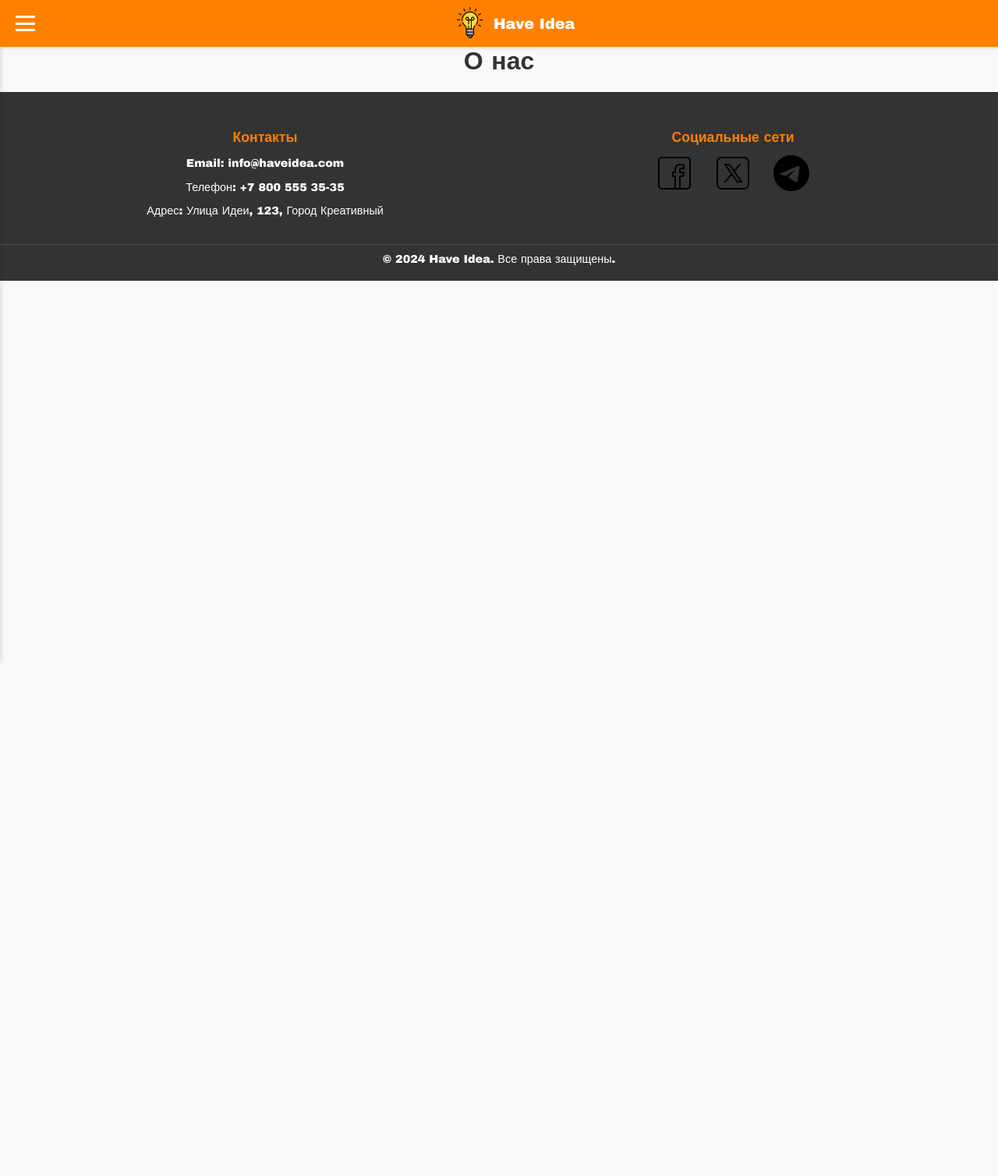
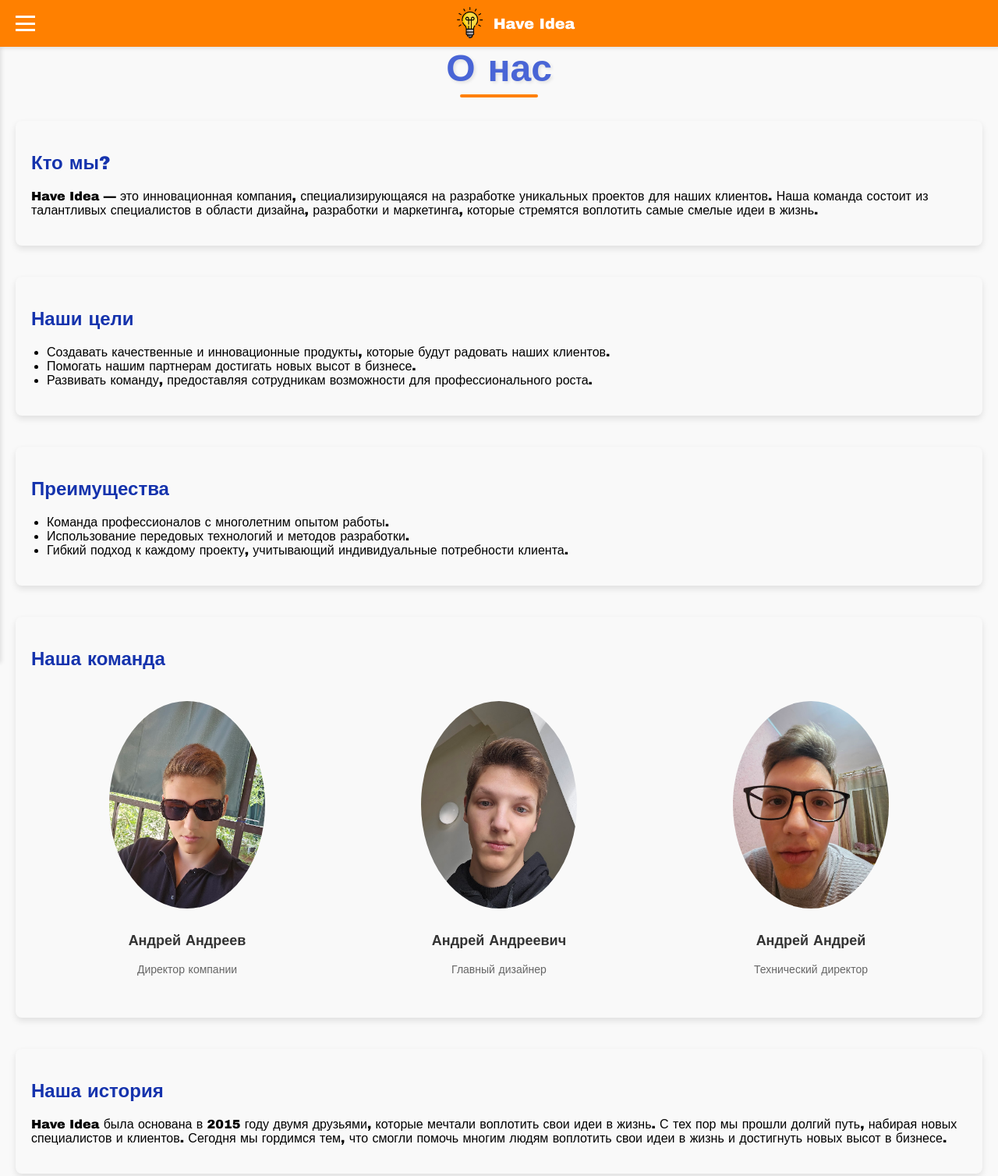
Before and after one commit to AndrewYL/crowd_web_project, a plain HTML site: page about.html in a window 1280 px wide. Shown: the top 1508 px of the page at 78% size. Before the commit the page ends 800 px from the top, so only its background shows below. Drawn offline with Linux system fonts and the light colour scheme.

Commit message:
Более менее готовый сайт

```diff
--- a/about.html
+++ b/about.html
@@ -5,7 +5,7 @@
   <meta name="viewport" content="width=device-width, initial-scale=1.0">
   <title>Have Idea</title>
   <link rel="stylesheet" href="static/styles/style.css">
-  <link rel="stylesheet" href="static/styles/create-projects.css">
+  <link rel="stylesheet" href="static/styles/about.css">
 </head>
 <body>
   <!-- Затемняющий фон -->
@@ -41,12 +41,59 @@
     </ul>
   </nav>
 
-
   <!-- Основной контент -->
   <main>
-   <h1>О нас</h1>
+    <h1>О нас</h1>
+    <section class="about-us">
+      <h2>Кто мы?</h2>
+      <p>Have Idea — это инновационная компания, специализирующаяся на разработке уникальных проектов для наших клиентов. Наша команда состоит из талантливых специалистов в области дизайна, разработки и маркетинга, которые стремятся воплотить самые смелые идеи в жизнь.</p>
+    </section>
+
+    <section class="our-goals">
+      <h2>Наши цели</h2>
+      <ul>
+        <li>Создавать качественные и инновационные продукты, которые будут радовать наших клиентов.</li>
+        <li>Помогать нашим партнерам достигать новых высот в бизнесе.</li>
+        <li>Развивать команду, предоставляя сотрудникам возможности для профессионального роста.</li>
+      </ul>
+    </section>
+
+    <section class="advantages">
+      <h2>Преимущества</h2>
+      <ul>
+        <li>Команда профессионалов с многолетним опытом работы.</li>
+        <li>Использование передовых технологий и методов разработки.</li>
+        <li>Гибкий подход к каждому проекту, учитывающий индивидуальные потребности клиента.</li>
+      </ul>
+    </section>
+
+    <section class="team">
+      <h2>Наша команда</h2>
+      <div class="team-members">
+        <div class="team-member">
+          <img src="static/images/20240511_111603.jpg" alt="Иван Иванов">
+          <h3>Андрей Андреев</h3>
+          <p>Директор компании</p>
+        </div>
+        <div class="team-member">
+          <img src="static/images/20240220_135732.jpg" alt="Мария Петрова">
+          <h3>Андрей Андреевич</h3>
+          <p>Главный дизайнер</p>
+        </div>
+        <div class="team-member">
+          <img src="static/images/20240113_182024.jpg" alt="Алексей Сидоров">
+          <h3>Андрей Андрей</h3>
+          <p>Технический директор</p>
+        </div>
+      </div>
+    </section>
+
+    <section class="history">
+      <h2>Наша история</h2>
+      <p>Have Idea была основана в 2015 году двумя друзьями, которые мечтали воплотить свои идеи в жизнь. С тех пор мы прошли долгий путь, набирая новых специалистов и клиентов. Сегодня мы гордимся тем, что смогли помочь многим людям воплотить свои идеи в жизнь и достигнуть новых высот в бизнесе.</p>
+    </section>
   </main>
-
+  <a href="#" class="scroll-up" id="scrollUp"></a>
   <!-- Футер -->
   <footer>
     <div class="footer-content">
@@ -59,9 +106,9 @@
         <div class="footer-section">
             <h3>Социальные сети</h3>
             <div class="social-links">
-                <a href="#" aria-label="Facebook"><img src="static/images/facebook.svg" alt="Facebook"></a>
-                <a href="#" aria-label="Twitter"><img src="static/images/x.svg" alt="Twitter"></a>
-                <a href="#" aria-label="Telegram"><img src="static/images/tg.svg" alt="Telegram"></a>
+                <a href="#" aria-label="Facebook"><img src="static/images/facebook-icons.svg" alt="Facebook"></a>
+                <a href="#" aria-label="Twitter"><img src="static/images/xtwitter-icons.svg" alt="Twitter"></a>
+                <a href="#" aria-label="Telegram"><img src="static/images/tg-icons.svg" alt="Telegram"></a>
             </div>
         </div>
     </div>
--- a/static/scripts/script.js
+++ b/static/scripts/script.js
@@ -46,4 +46,24 @@ document.addEventListener('DOMContentLoaded', function () {
     submenuContainer.addEventListener('click', (e) => {
         e.stopPropagation();
     });
+
+    const scrollUp = document.getElementById('scrollUp');
+
+// Показываем стрелку, когда страница прокручена вниз на 300px
+window.addEventListener('scroll', () => {
+    if (document.body.scrollTop > 300 || document.documentElement.scrollTop > 300) {
+        scrollUp.style.display = 'block';
+        scrollUp.classList.remove('fade-out');
+        scrollUp.classList.add('fade-in');
+    } else {
+        scrollUp.classList.remove('fade-in');
+        scrollUp.classList.add('fade-out');
+    }
 });
+
+// При клике на стрелку прокручиваем страницу вверх
+scrollUp.addEventListener('click', (e) => {
+    e.preventDefault();
+    window.scrollTo({ top: 0, behavior: 'smooth' });
+});
+});
--- /dev/null
+++ b/static/styles/about.css
@@ -0,0 +1,82 @@
+/* Основные стили для страницы "О нас" */
+/* Стили для заголовка */
+main h1 {
+    font-size: 3rem;
+    color: #4965D6; /* Оранжевый цвет */
+    text-align: center;
+    margin-bottom: 40px;
+    text-shadow: 2px 2px 4px rgba(0, 0, 0, 0.1);
+    position: relative;
+  }
+
+  main h1::before {
+    content: '';
+    position: absolute;
+    bottom: -10px;
+    left: 50%;
+    transform: translateX(-50%);
+    width: 100px;
+    height: 4px;
+    background-color: #FF8000; /* Оранжевый цвет */
+    border-radius: 2px;
+  }
+/* Общий стиль для секций */
+.about-us, .our-goals, .advantages, .team, .history {
+    margin: 40px 20px;
+    padding: 20px;
+    background-color: #f9f9f9;
+    border-radius: 8px;
+    box-shadow: 0 4px 8px rgba(0, 0, 0, 0.1);
+  }
+
+  /* Заголовки секций */
+  .about-us h2, .our-goals h2, .advantages h2, .team h2, .history h2 {
+    color: #1533AD;
+    font-size: 24px;
+    margin-bottom: 20px;
+  }
+
+  /* Списки в секциях */
+  .about-us ul, .our-goals ul, .advantages ul {
+    list-style-type: disc;
+    padding-left: 20px;
+  }
+
+  /* Стили для команды */
+  .team-members {
+    display: flex;
+    flex-wrap: wrap;
+    justify-content: space-around;
+  }
+
+  .team-member {
+    text-align: center;
+    margin: 20px;
+    width: 200px;
+  }
+
+  .team-member img {
+    width: 100%;
+    height: auto;
+    border-radius: 50%;
+    object-fit: cover;
+    margin-bottom: 10px;
+  }
+
+  .team-member h3 {
+    font-size: 18px;
+    color: #333;
+  }
+
+  .team-member p {
+    font-size: 14px;
+    color: #666;
+  }
+
+  /* Дополнительные стили для адаптивности */
+  @media (max-width: 768px) {
+    .team-members {
+      flex-direction: column;
+      align-items: center;
+    }
+  }
--- a/static/styles/all-projects.css
+++ b/static/styles/all-projects.css
@@ -34,7 +34,7 @@
 .project-content h2 {
   margin: 0 0 10px;
   font-size: 1.5em;
-  color: #333;
+  color: #1533AD;
 }
 
 .project-content p {
--- a/static/styles/style.css
+++ b/static/styles/style.css
@@ -336,3 +336,55 @@ footer {
 .cta-button:active {
     transform: scale(0.98);
 }
+
+
+/* Анимация появления стрелки */
+@keyframes fadeIn {
+    from {
+        opacity: 0;
+        transform: translateY(10px);
+    }
+    to {
+        opacity: 1;
+        transform: translateY(0);
+    }
+}
+
+/* Анимация исчезания стрелки */
+@keyframes fadeOut {
+    from {
+        opacity: 1;
+        transform: translateY(0);
+    }
+    to {
+        opacity: 0;
+        transform: translateY(10px);
+    }
+}
+
+.scroll-up {
+    position: fixed;
+    bottom: 30px;
+    right: 30px;
+    width: 0;
+    height: 0;
+    border-left: 20px solid transparent;
+    border-right: 20px solid transparent;
+    border-bottom: 30px solid #007bff; /* Цвет треугольника */
+    cursor: pointer;
+    display: none;
+    transition: opacity 0.3s ease;
+    animation: fadeIn 0.5s ease-out forwards; /* Анимация появления */
+}
+
+.scroll-up:hover {
+    border-bottom-color: #0056b3; /* Изменение цвета при наведении */
+}
+
+.scroll-up:active {
+    border-bottom-color: #003366; /* Изменение цвета при нажатии */
+}
+
+.scroll-up.fade-out {
+    animation: fadeOut 0.5s ease-out forwards; /* Анимация исчезания */
+}
```
Also changed, not shown: all-projects.html (+1 -1 lines), create-projects.html (+1 -1 lines), index.html (+2 -1 lines), static/images/20240113_182024.jpg (added), static/images/20240220_135732.jpg (added), static/images/20240511_111603.jpg (added).
